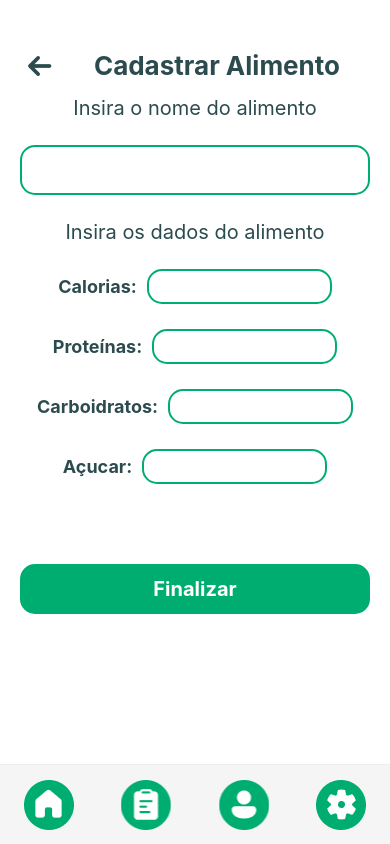
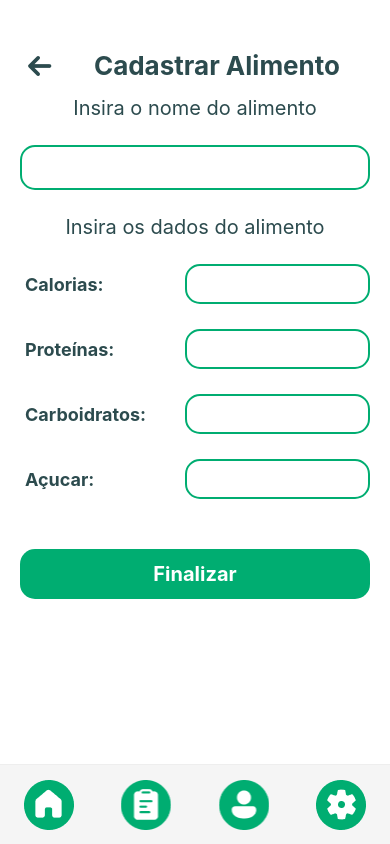
Before and after one commit to ThePerryDev/NutriPerry, a React Native app in the folder frontend/: screen /CadastrarAlimento in a window 390 px wide. Built offline with nearby package versions, Linux system fonts and the light colour scheme.

Commit message:
[feature] Finalizado tela Cadastrar alimento

```diff
--- a/frontend/src/screen/AddAlimento/CadastrarAlimento/CadastrarAlimento.tsx
+++ b/frontend/src/screen/AddAlimento/CadastrarAlimento/CadastrarAlimento.tsx
@@ -17,7 +17,12 @@ type Props = {
 };
 
 const CadastrarAlimento: React.FC<Props> = ({ navigation }) => {
-  const [quantidade, setQuantidade] = useState<string>("");
+  const [productname, setProductName] = useState<string>("");
+  const [productcalories, setProductCalories] = useState<string>("");
+  const [productproteins, setProductProteins] = useState<string>("");
+  const [productcarbs, setProductCarbs] = useState<string>("");
+  const [productsugar, setProductSugar] = useState<string>("");
+
 
   return (
     <View style={styles.container}>
@@ -32,48 +37,47 @@ const CadastrarAlimento: React.FC<Props> = ({ navigation }) => {
       </View>
       <Text style={styles.explanation}>Insira o nome do alimento</Text>
       <TextInput
-        value={quantidade}
-        onChangeText={(quantidade) => setQuantidade(quantidade)}
+        value={productname}
+        onChangeText={(productname) => setProductName(productname)}
         style={styles.nameinput}
       />
       <Text style={styles.explanation}>Insira os dados do alimento</Text>
       <View>
-        <View style={styles.quantitycontainer}>
+        <View style={styles.inputcontainer}>
           <Text style={styles.textgeral}>Calorias:</Text>
           <TextInput
-            value={quantidade}
-            onChangeText={(quantidade) => setQuantidade(quantidade)}
+            value={productcalories}
+            onChangeText={(productcalories) => setProductCalories(productcalories)}
             style={styles.input}
             keyboardType="numeric"
           />
         </View>
-        <View style={styles.quantitycontainer}>
+        <View style={styles.inputcontainer}>
           <Text style={styles.textgeral}>Proteínas:</Text>
           <TextInput
-            value={quantidade}
-            onChangeText={(quantidade) => setQuantidade(quantidade)}
+            value={productproteins}
+            onChangeText={(productproteins) => setProductProteins(productproteins)}
             style={styles.input}
             keyboardType="numeric"
           />
         </View>
-        <View style={styles.quantitycontainer}>
+        <View style={styles.inputcontainer}>
           <Text style={styles.textgeral}>Carboidratos:</Text>
           <TextInput
-            value={quantidade}
-            onChangeText={(quantidade) => setQuantidade(quantidade)}
+            value={productcarbs}
+            onChangeText={(productcarbs) => setProductCarbs(productcarbs)}
             style={styles.input}
             keyboardType="numeric"
           />
         </View>
-        <View style={styles.quantitycontainer}>
+        <View style={styles.inputcontainer}>
           <Text style={styles.textgeral}>Açucar:</Text>
           <TextInput
-            value={quantidade}
-            onChangeText={(quantidade) => setQuantidade(quantidade)}
+            value={productsugar}
+            onChangeText={(productsugar) => setProductSugar(productsugar)}
             style={styles.input}
             keyboardType="numeric"
           />
-        </View>
         </View>
         <View style={styles.finalizebuttoncontainer}>
           <FinalizeButton
@@ -82,6 +86,7 @@ const CadastrarAlimento: React.FC<Props> = ({ navigation }) => {
             } /*Alterar para salvar os dados no cliente*/
           />
         </View>
+      </View>
       <MenuInferior />
     </View>
   );
--- a/frontend/src/screen/AddAlimento/CadastrarAlimento/styles.tsx
+++ b/frontend/src/screen/AddAlimento/CadastrarAlimento/styles.tsx
@@ -31,21 +31,21 @@ const styles = StyleSheet.create({
     color: "#2C4B4E",
     marginBottom:25
   },
-  quantitycontainer: {
+  inputcontainer: {
     flexDirection: "row",
     alignItems: "center",
-    justifyContent: "center",
+    justifyContent:"space-between",
     marginBottom: 25,
   },
   textgeral: {
-    alignItems:"flex-end",
+    alignItems:"flex-start",
     fontSize: 18,
     color: "#2C4B4E",
     fontWeight: "bold",
-    marginRight: 10,
+    marginLeft:5
   },
   nameinput:{
-    height:50,
+    height:45,
     borderStyle: "solid",
     borderWidth: 2,
     borderColor: "#00AD71",
@@ -57,7 +57,7 @@ const styles = StyleSheet.create({
   input: {
     alignItems:"flex-end",
     width: 185,
-    height: 35,
+    height: 40,
     borderStyle: "solid",
     borderWidth: 2,
     borderColor: "#00AD71",
@@ -98,9 +98,8 @@ const styles = StyleSheet.create({
     color: "#2C4B4E",
   },
   finalizebuttoncontainer: {
-    flex:1,
-    marginTop:55,
-    marginBottom: 15,
+    marginTop:25,
+    justifyContent:"space-evenly"
   },
 });
 
```
Lines whose indentation alone changed are shown as unchanged.
